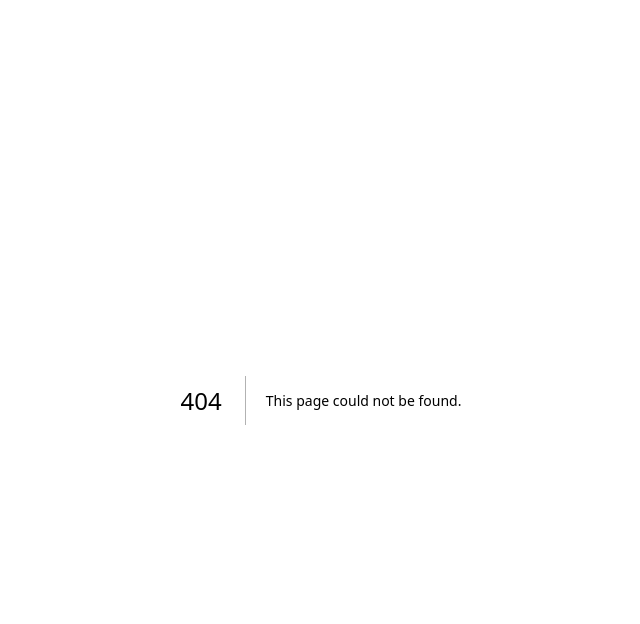
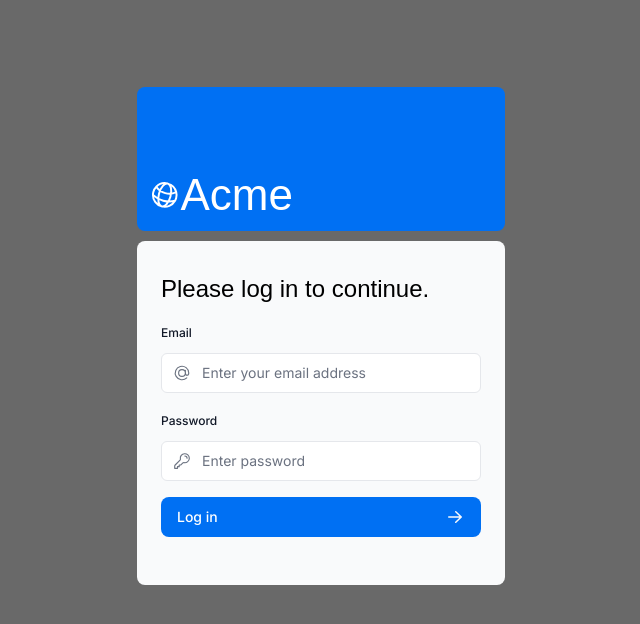
Before and after one commit to jojotoutsec/nextjs-dashboard, a Next.js app: page /login in a window 1280 px wide. Before the commit this address had no page. Shown: the top 624 px of the page, without its empty margins (319-959 px from the left). Built offline with nearby package versions, Linux system fonts and the light colour scheme; a web font is replaced by a local one.

Commit message:
new login page

```diff
--- /dev/null
+++ b/app/login/page.tsx
@@ -0,0 +1,17 @@
+import AcmeLogo from '@/app/ui/acme-logo';
+import LoginForm from '@/app/ui/login-form';
+
+export default function LoginPage() {
+  return (
+    <main className="flex items-center justify-center md:h-screen">
+      <div className="relative mx-auto flex w-full max-w-[400px] flex-col space-y-2.5 p-4 md:-mt-32">
+        <div className="flex h-20 w-full items-end rounded-lg bg-blue-500 p-3 md:h-36">
+          <div className="w-32 text-white md:w-36">
+            <AcmeLogo />
+          </div>
+        </div>
+        <LoginForm />
+      </div>
+    </main>
+  );
+}
--- a/package.json
+++ b/package.json
@@ -6,7 +6,8 @@
     "prettier": "prettier --write --ignore-unknown .",
     "prettier:check": "prettier --check --ignore-unknown .",
     "start": "next start",
-    "seed": "node -r dotenv/config ./scripts/seed.js"
+    "seed": "node -r dotenv/config ./scripts/seed.js",
+    "lint": "next lint"
   },
   "dependencies": {
     "@heroicons/react": "^2.0.18",
@@ -17,6 +18,7 @@
     "bcrypt": "^5.1.1",
     "clsx": "^2.0.0",
     "next": "^14.0.2",
+    "next-auth": "^5.0.0-beta.13",
     "postcss": "8.4.31",
     "react": "18.2.0",
     "react-dom": "18.2.0",
```
Also changed, not shown: 1 other file (tests, documents, lock files or other folders).
